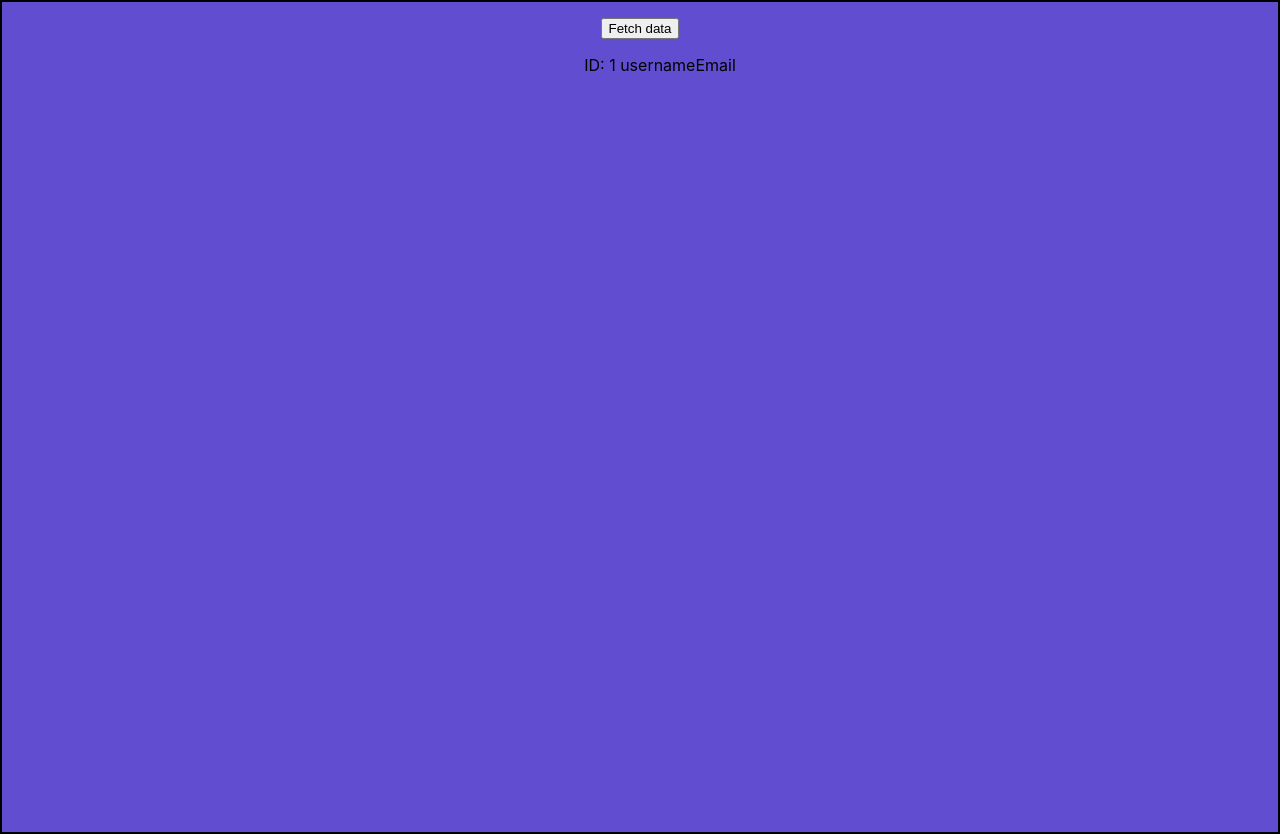
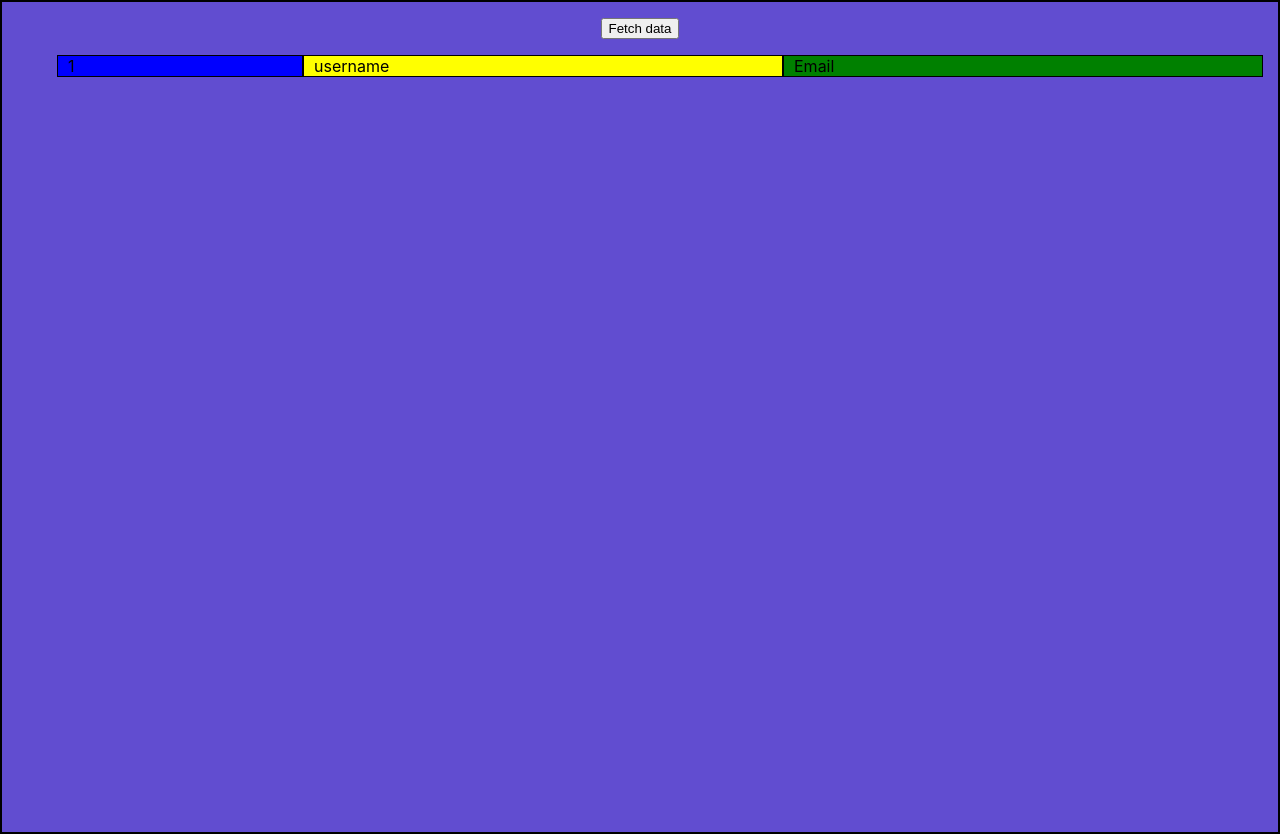
Before and after one commit to igoris12/study-react, a React (Create React App) app: page / in a window 1280 px wide. Built offline with nearby package versions, Linux system fonts and the light colour scheme.

Commit message:
style in progress

```diff
--- a/src/components/UserListItem.jsx
+++ b/src/components/UserListItem.jsx
@@ -3,9 +3,9 @@ import React from 'react';
 const UserListItem = ({ data }) => {
   return (
     <div className="listItem">
-      <span className="itemID">ID: 1</span>{' '}
+      <span className="itemID">1</span>
       <span className="itemUsername">username</span>
-      <span className="itemEmail">Email</span>{' '}
+      <span className="itemEmail">Email</span>
     </div>
   );
 };
--- a/src/style/sass/UserListItem.scss
+++ b/src/style/sass/UserListItem.scss
@@ -0,0 +1,30 @@
+// @use 'sel' with ($black: #222, $border-radius: 0.1rem);
+
+.listItem {
+  background-color: red;
+  width: 100%;
+  height: auto;
+  display: flex;
+  flex-direction: row;
+  text-align: left;
+
+  .itemID {
+    background-color: blue;
+    width: 20%;
+    height: auto;
+    border: 1px solid black;
+    padding-left: 10px;
+  }
+  .itemUsername {
+    background-color: yellow;
+    width: 40%;
+    border: 1px solid black;
+    padding-left: 10px;
+  }
+  .itemEmail {
+    background-color: green;
+    width: 40%;
+    border: 1px solid black;
+    padding-left: 10px;
+  }
+}
```
